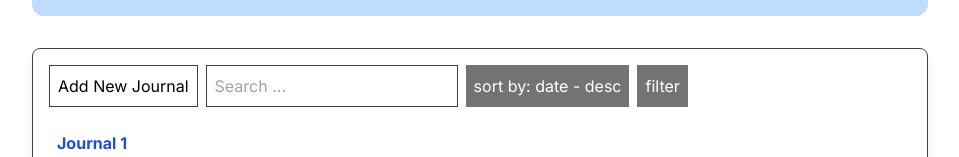
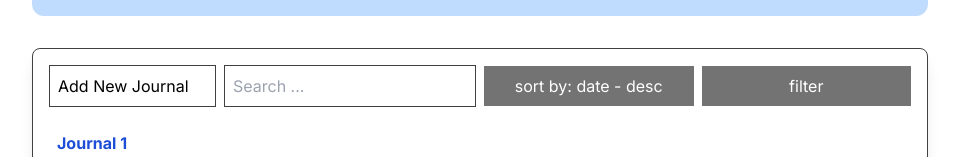
Before and after one commit to ledminh/learning-journal, a Next.js app: page /admin in a window 1280 px wide. Shown: the part 268-425 px from the top of the page, without its empty margins (160-1119 px from the left). Built offline with nearby package versions, Linux system fonts and the light colour scheme; no server answers; the database is empty.

Commit message:
Refactor JournalList component UI

```diff
--- a/src/ui/admin/JournalList.tsx
+++ b/src/ui/admin/JournalList.tsx
@@ -3,24 +3,28 @@ import createSlug from "@/utils/createSlug";
 
 export default function JournalList() {
   return (
-    <div className="flex flex-col gap-4 items-start border border-neutral-700 p-4 shadow-lg rounded-lg">
-      <section className="flex gap-2">
+    <div className="flex flex-col items-start gap-4 p-4 border rounded-lg shadow-lg border-neutral-700">
+      <section className="flex flex-col items-center justify-between w-full gap-2 lg:flex-row">
+        <div className="flex flex-col w-full gap-2 lg:basis-1/2 sm:flex-row">
           <Link
             href="/admin/add-journal"
-          className="border border-neutral-700 p-2 hover:bg-blue-300 inline-block"
+            className="inline-block p-2 border border-neutral-700 hover:bg-blue-300 basis-1/2"
           >
             <span>Add New Journal</span>
           </Link>
           <input
             type="text"
-          className="border border-neutral-700 p-2"
+            className="p-2 border border-neutral-700 basis-1/2"
             placeholder="Search ..."
           />
-        <div className="flex gap-2">
-          <button className="bg-neutral-500 p-2 text-white">
+        </div>
+        <div className="flex flex-col w-full gap-2 lg:basis-1/2 sm:flex-row">
+          <button className="p-2 text-white bg-neutral-500 basis-1/2">
             sort by: date - desc
           </button>
-          <button className="bg-neutral-500 p-2 text-white">filter</button>
+          <button className="p-2 text-white bg-neutral-500 basis-1/2">
+            filter
+          </button>
         </div>
       </section>
       <section className="w-full">
@@ -29,11 +33,11 @@ export default function JournalList() {
             return (
               <li
                 key={journal.slug}
-                className="border-b border-neutral-700 pb-2"
+                className="pb-2 border-b border-neutral-700"
               >
                 <Link
                   href={`/admin/edit-journal/${journal.slug}`}
-                  className="block hover:bg-blue-100 p-2"
+                  className="block p-2 hover:bg-blue-100"
                 >
                   <p className="font-bold text-blue-700">{journal.title}</p>
                   <p className="text-sm italic">
@@ -46,7 +50,7 @@ export default function JournalList() {
             );
           })}
           <li className="flex justify-end">
-            <button className="bg-neutral-500 p-1 text-white">more ...</button>
+            <button className="p-1 text-white bg-neutral-500">more ...</button>
           </li>
         </ul>
       </section>
```
Lines whose indentation alone changed are shown as unchanged.
